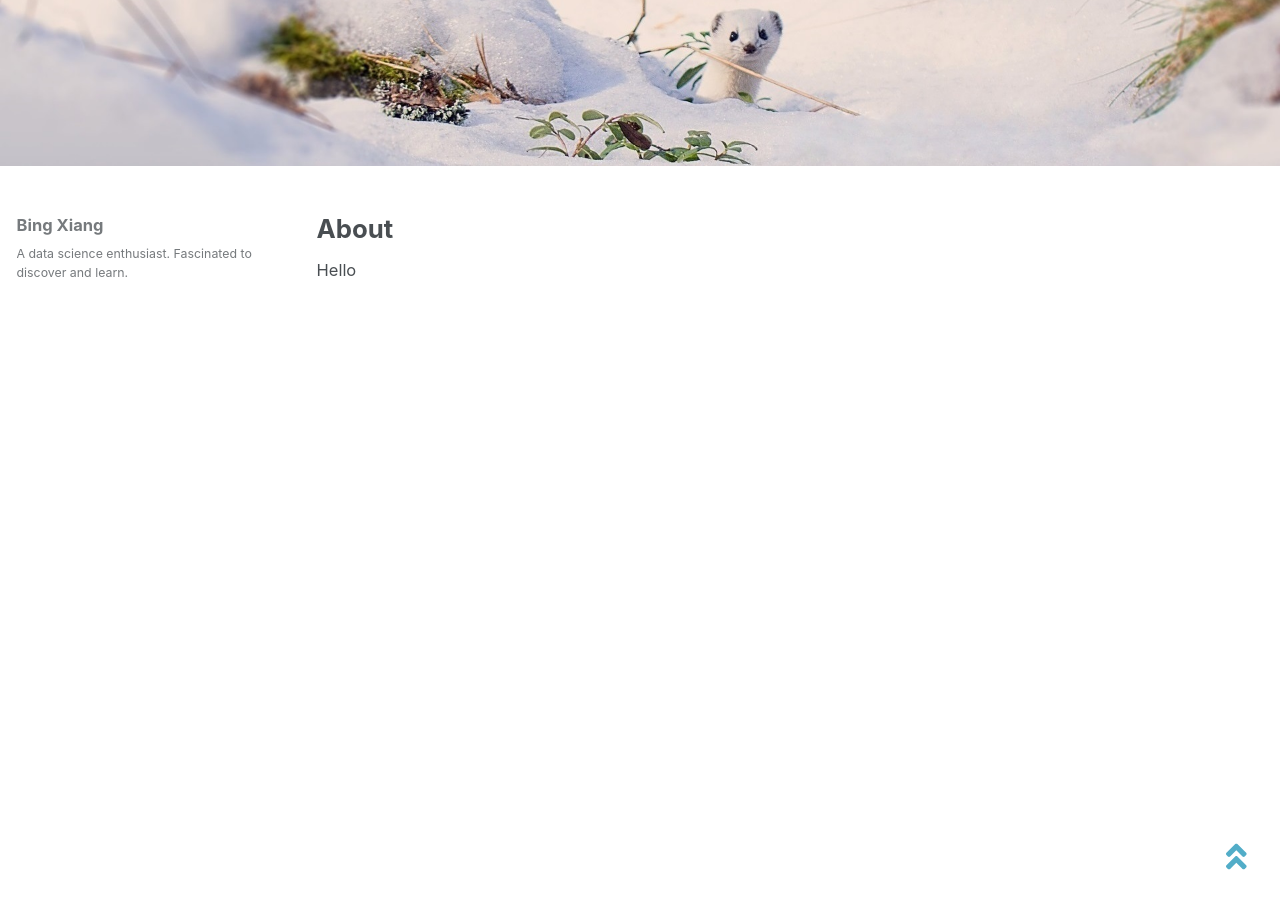
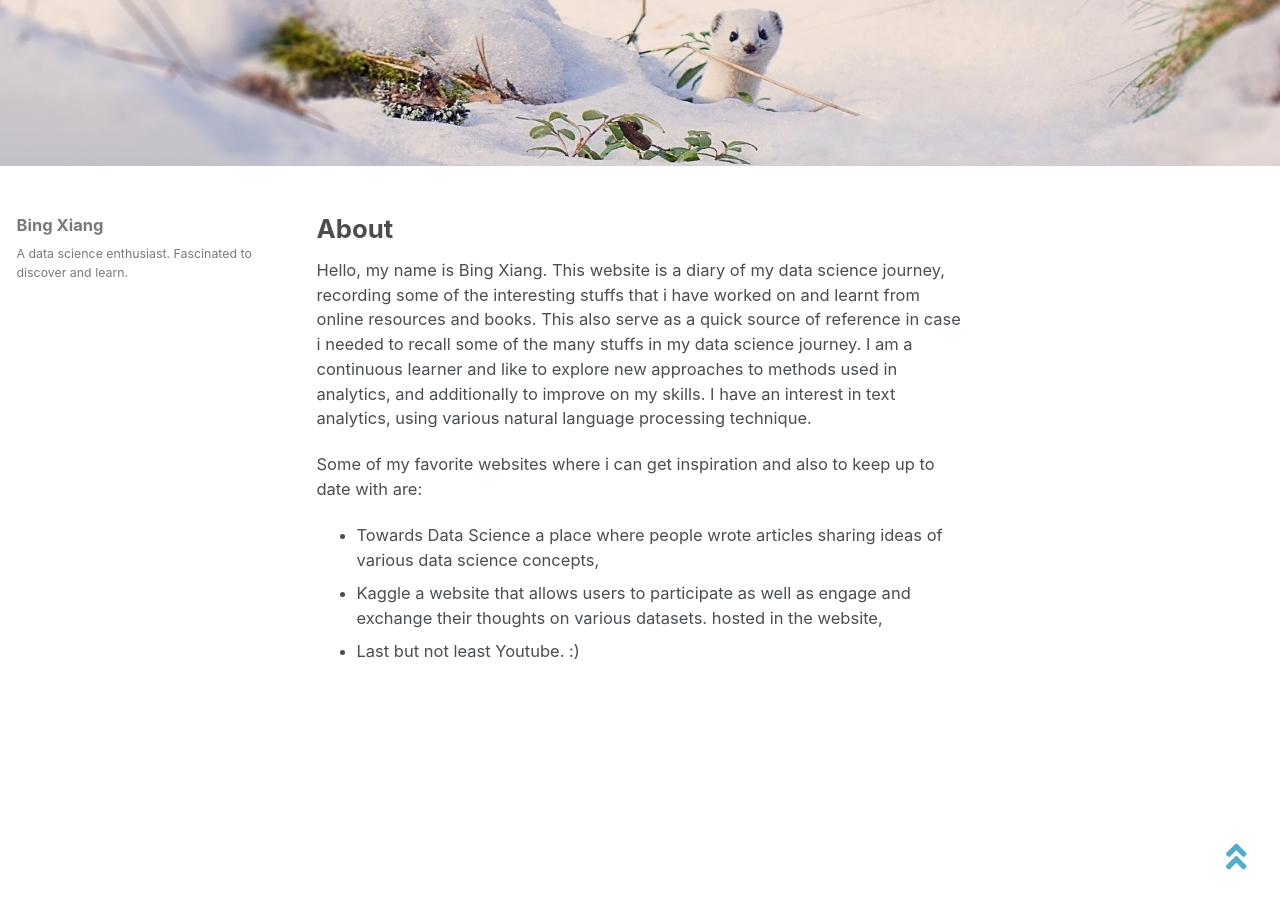
Before and after one commit to bxsiew/bxsiew.github.io, a Jekyll site: the page built from _pages/about.md, in a window 1280 px wide and 900 px high, scrolled down 261 px. Built offline with Jekyll 4.4.1, drawn with Linux system fonts in a browser that asks for light colours; nearby versions of some CDN libraries.

Commit message:
Update about.md

```diff
--- a/_pages/about.md
+++ b/_pages/about.md
@@ -7,4 +7,9 @@ header:
   image: "/images/snow.jpg"
 ---
 
-Hello
+Hello, my name is Bing Xiang. This website is a diary of my data science journey, recording some of the interesting stuffs that i have worked on and learnt from online resources and books. This also serve as a quick source of reference in case i needed to recall some of the many stuffs in my data science journey. I am a continuous learner and like to explore new approaches to methods used in analytics, and additionally to improve on my skills. I have an interest in text analytics, using various natural language processing technique.
+
+Some of my favorite websites where i can get inspiration and also to keep up to date with are:
+* Towards Data Science a place where people wrote articles sharing ideas of various data science concepts,
+* Kaggle a website that allows users to participate as well as engage and exchange their thoughts on various datasets. hosted in the website,
+* Last but not least Youtube. :)
```
